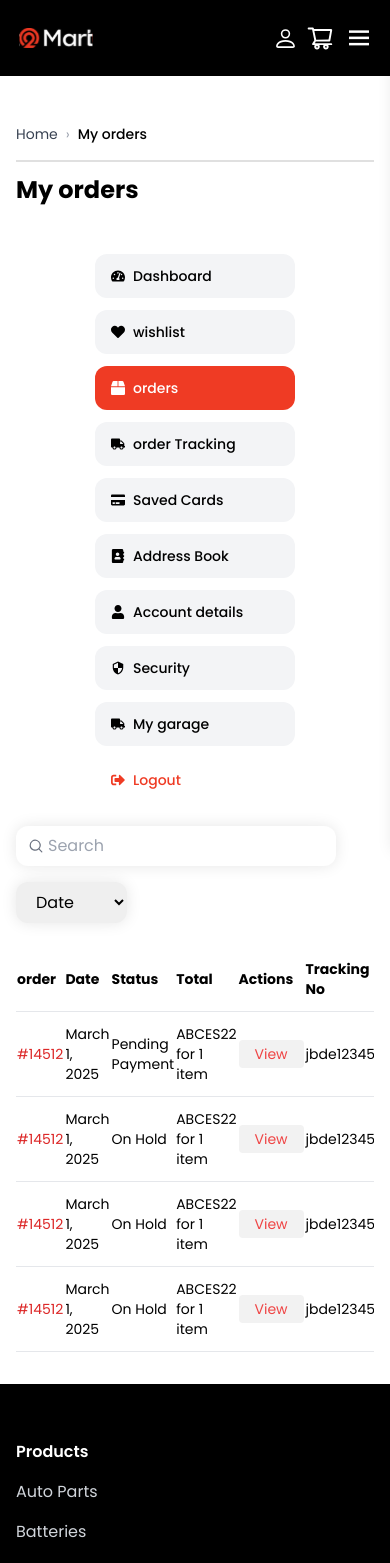
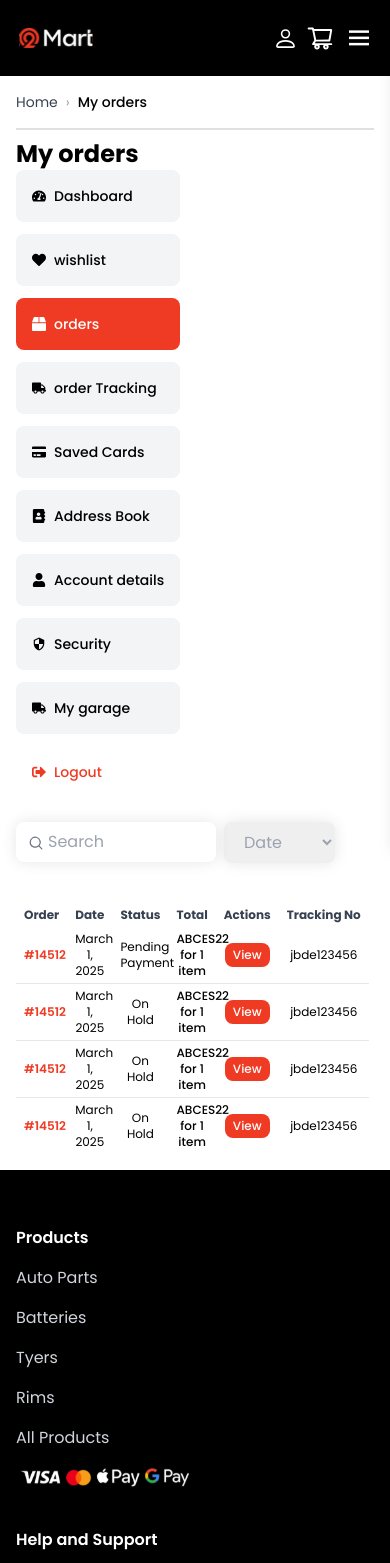
Before and after one commit to momarzouq/O2Mart, a React (Vite) app: page /orders in a window 390 px wide. Shown: the top 1563 px of the page. Built offline with nearby package versions, Linux system fonts and the light colour scheme.

Commit message:
edit responsive in dashboard

```diff
--- a/src/UI/DashboardSideNav.jsx
+++ b/src/UI/DashboardSideNav.jsx
@@ -35,7 +35,7 @@ const DashboardSideNav = () => {
         <Link
           key={idx}
           to={item.href}
-          className={`flex items-center gap-2 px-4 py-3 rounded-xl font-medium text-sm transition ${
+          className={`flex items-center gap-2 px-4 py-4 rounded-lg font-medium text-sm transition ${
             item.danger
               ? "text-Brand hover:bg-red-100"
               : loc.pathname === item.href
--- a/src/components/Inquiry.jsx
+++ b/src/components/Inquiry.jsx
@@ -465,7 +465,7 @@ export default function Inquiry() {
                 <input
                   type="text"
                   placeholder="11 00 44 33 "
-                  className="border border-gray-500 rounded-md py-2 px-2 outline-none focus:border-Brand"
+                  className="md:w-full border border-gray-500 rounded-md py-2 px-2 outline-none focus:border-Brand"
                 />
               </div>
               <div className="flex-1 flex flex-col">
@@ -475,7 +475,7 @@ export default function Inquiry() {
                 <input
                   type="text"
                   placeholder="example@gmail.com"
-                  className="border border-gray-500 rounded-md py-2 px-2  outline-none focus:border-Brand"
+                  className="md:w-full border border-gray-500 rounded-md py-2 px-2  outline-none focus:border-Brand"
                 />
               </div>
             </div>
@@ -483,7 +483,7 @@ export default function Inquiry() {
             {/* Next Button */}
             <button
               type="submit"
-              className="w-1/4 px-2 bg-Brand text-white py-1.5 md:text-xs rounded-md font-semibold"
+              className="w-1/3 md:w-1/2 px-2 bg-Brand text-white py-1.5 md:text-xs rounded-md font-semibold"
             >
               Get Me The Best Offer!
             </button>
--- a/src/components/Navbar.jsx
+++ b/src/components/Navbar.jsx
@@ -41,7 +41,7 @@ export default function Navbar() {
           className="bx bx-menu hidden md:flex text-3xl cursor-pointer text-white"
           onClick={() => setIsMenuOpen(!isMenuOpen)}
         ></i>
-        {isMenuOpen && <MobileNav links={links} />}
+        {isMenuOpen && <MobileNav links={links} openModal={openModal}/>}
       </Container>
     </nav>
   );
@@ -60,7 +60,7 @@ const Logo = () => {
 const Nav = ({ links }) => {
   return (
     <div className="md:hidden">
-      <ul className="flex items-center space-x-1 font-semibold">
+      <ul className="flex items-center  font-semibold">
         {links.map((link) => (
           <NavLinkComponent key={link.name} link={link} />
         ))}
@@ -71,7 +71,7 @@ const Nav = ({ links }) => {
 
 const NavLinkComponent = ({ link }) => {
   return (
-    <li className="text-gray-600 hover:text-gray-950 py-2 px-4 rounded-2xl">
+    <li className="text-gray-600 hover:text-gray-950 py-2 px-4 rounded-2xl lg:text-sm">
       <NavLink
         to={link.path}
         className={({ isActive }) =>
@@ -86,10 +86,13 @@ const NavLinkComponent = ({ link }) => {
   );
 };
 
-const MobileNav = ({ links }) => {
+const MobileNav = ({ links, openModal }) => {
   return (
-    <ul className="absolute z-10 top-16 left-0 w-full bg-white shadow-md py-4 space-y-4 font-semibold text-lg">
-      <button className="hidden w-full sm:block bg-Brand hover:bg-red-600 py-2 rounded-lg text-white font-semibold">
+    <ul className="absolute z-50 top-16 left-0 w-full bg-white shadow-md py-4 space-y-4 font-semibold text-lg">
+      <button
+        onClick={openModal}
+        className="hidden w-full md:block bg-Brand hover:bg-red-600 py-2 rounded-lg text-white font-semibold"
+      >
         Get Quote
       </button>
       {links.map((link) => (
@@ -116,7 +119,7 @@ const GetQuteAndShopCart = ({ openModal, openSidebar }) => {
     <div className="flex items-center gap-2">
       <button
         onClick={openModal}
-        className=" bg-Brand hover:bg-red-600 py-2 px-5 rounded-lg text-white font-semibold sm:hidden"
+        className=" bg-Brand hover:bg-red-600 py-2 px-5 lg:text-sm rounded-lg text-white font-semibold sm:hidden"
       >
         Get Quote
       </button>
--- a/src/pages/dashboard/Orders.jsx
+++ b/src/pages/dashboard/Orders.jsx
@@ -37,30 +37,26 @@ const orders = [
 
 const Orders = () => {
   return (
-    <Container className="space-y-12 py-8">
-      <div className="space-y-3">
-        <Breadcrumb
-          items={[{ label: "Home", href: "/" }, { label: "My orders" }]}
-        />
-        <h2 className="text-2xl font-bold">My orders</h2>
-      </div>
-
-      <div className="flex gap-6 md:flex-col">
-        <DashboardSideNav />
-        <div className="space-y-6 flex-1">
-          {/* Filters */}
+    <Container className="my-4">
+      <Breadcrumb
+        items={[{ label: "Home", href: "/" }, { label: "My orders" }]}
+      />
+      <div>
+        <h2 className="flex items-center text-2xl font-bold mt-2">My orders</h2>
+        {/* Filters */}
+        <div className="md:hidden flex items-center justify-center w-full mb-4 ml-10 lg:ml-8">
           <div className="flex gap-4 flex-wrap">
             <div className="relative">
               <input
                 type="text"
                 placeholder="Search"
-                className="rounded-xl px-4 pl-8 py-2 w-full max-w-xs outline-none"
+                className="rounded-lg px-4 pl-8 py-2 w-[500px] lg:w-[300px] outline-none"
                 style={{ boxShadow: "0 0 15px rgba(0, 0, 0, 0.1)" }}
               />
               <HiMiniMagnifyingGlass className="absolute top-1/2 left-3 -translate-y-1/2 text-gray-500" />
             </div>
             <select
-              className="rounded-xl px-4 py-2 outline-none"
+              className="text-gray-400 rounded-lg px-4 py-2 outline-none"
               style={{ boxShadow: "0 0 15px rgba(0, 0, 0, 0.1)" }}
             >
               <option>Date</option>
@@ -68,33 +64,78 @@ const Orders = () => {
               <option>Oldest</option>
             </select>
           </div>
+        </div>
+      </div>
 
+      <div className="flex gap-6 md:flex-col md:items-start md:justify-start">
+        <div className="flex md:justify-start">
+          <DashboardSideNav />
+        </div>
+        {/* Filter Mobile  */}
+      <div className="hidden md:block">
+        <div className=" flex items-start justify-start w-full mb-4">
+          <div className="flex gap-2 flex-wrap">
+            <div className="relative">
+              <input
+                type="text"
+                placeholder="Search"
+                className="rounded-lg px-4 pl-8 py-2 w-[200px] outline-none"
+                style={{ boxShadow: "0 0 15px rgba(0, 0, 0, 0.1)" }}
+              />
+              <HiMiniMagnifyingGlass className="absolute top-1/2 left-3 -translate-y-1/2 text-gray-500" />
+            </div>
+            <select
+              className="text-gray-400 rounded-lg px-4 py-2 outline-none"
+              style={{ boxShadow: "0 0 15px rgba(0, 0, 0, 0.1)" }}
+            >
+              <option>Date</option>
+              <option>Newest</option>
+              <option>Oldest</option>
+            </select>
+          </div>
+        </div>
+      </div>
+        <div className="space-y-6 flex-1">
           {/* Table */}
-          <div className="overflow-x-auto">
-            <table className="w-full text-left text-sm">
+          <div className="overflow-x-auto rounded-lg bg-white p-4 md:p-0">
+            <table className="w-full  text-left text-sm md:text-xs">
               <thead>
-                <tr className="border-b">
-                  <th className="py-3">order</th>
-                  <th className="py-3">Date</th>
-                  <th className="py-3">Status</th>
-                  <th className="py-3">Total</th>
-                  <th className="py-3">Actions</th>
-                  <th className="py-3">Tracking No</th>
+                <tr className=" text-gray-700">
+                  <th className="py-3 px-4 md:px-2 md:py-1">Order</th>
+                  <th className="py-3 px-4 md:px-2 md:py-1">Date</th>
+                  <th className="py-3 px-4 md:px-2 md:py-1">Status</th>
+                  <th className="py-3 px-4 md:px-2 md:py-1">Total</th>
+                  <th className="py-3 px-4 md:px-2 md:py-1">Actions</th>
+                  <th className="py-3 px-4 md:px-2 md:py-1">Tracking No</th>
                 </tr>
               </thead>
-              <tbody>
+
+              <tbody className="divide-y divide-gray-200">
                 {orders.map((order, index) => (
-                  <tr key={index} className="border-b">
-                    <td className="py-3 text-red-600">{order.id}</td>
-                    <td className="py-3">{order.date}</td>
-                    <td className="py-3 capitalize">{order.status}</td>
-                    <td className="py-3">{order.total}</td>
-                    <td className="py-3">
-                      <button className="bg-[#f2f2f2] text-red-500 rounded px-4 py-1">
+                  <tr
+                    key={index}
+                    className="hover:bg-gray-50 transition-colors"
+                  >
+                    <td className="py-3 px-4 md:py-1 md:px-2 md:max-w-6 text-Brand font-semibold">
+                      {order.id}
+                    </td>
+                    <td className="py-3 px-4 md:py-1 md:px-2 md:max-w-6 md:text-center">
+                      {order.date}
+                    </td>
+                    <td className="py-3 px-4 md:py-1 md:px-2 md:max-w-6 md:text-center capitalize">
+                      {order.status}
+                    </td>
+                    <td className="py-3 px-4 md:py-1 md:px-2 md:max-w-6 md:text-center font-medium">
+                      {order.total}
+                    </td>
+                    <td className="py-3 px-4 md:py-1 md:px-2 md:max-w-6 md:text-center">
+                      <button className="bg-Brand text-white rounded-lg px-4 md:px-2 py-1 font-medium hover:bg-BrandDark transition-all">
                         View
                       </button>
                     </td>
-                    <td className="py-3">{order.trackingNo}</td>
+                    <td className="py-3 px-4 md:py-1 md:px-2 md:max-w-6 md:text-center">
+                      {order.trackingNo}
+                    </td>
                   </tr>
                 ))}
               </tbody>
@@ -102,6 +143,7 @@ const Orders = () => {
           </div>
         </div>
       </div>
+
     </Container>
   );
 };
--- a/src/pages/dashboard/SavedCards.jsx
+++ b/src/pages/dashboard/SavedCards.jsx
@@ -26,7 +26,7 @@ const SavedCards = () => {
               {/* Card chip icon */}
               <div className="flex justify-between gap-4 items-start mb-6">
                 <img src={Chip} alt="Card Chip" className="w-auto h-6" />
-                <img src={Wifi} alt="Card Chip" className="w-auto h-6" />
+                <img src={Wifi} alt="Card Chip" className="w-auto h-6 " />
               </div>
 
               {/* Card number */}
```
Also changed, not shown: src/pages/dashboard/MyGarage.jsx (+7 -7 lines).
